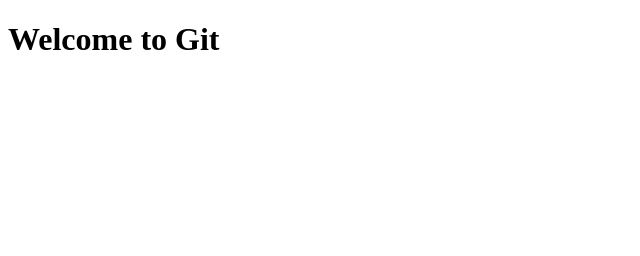
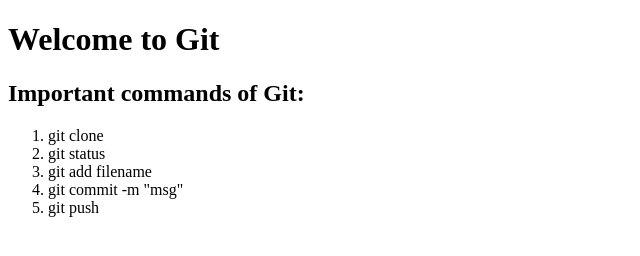
Before and after one commit to Harsh-Kanzariya/Demo-Project, a plain HTML site: page index.html in a window 1280 px wide. Shown: the whole page, without its empty margins (0-640 px from the left). Drawn offline with Linux system fonts and the light colour scheme.

Commit message:
Add new content file

```diff
--- a/index.html
+++ b/index.html
@@ -7,5 +7,13 @@
 </head>
 <body>
     <h1>Welcome to Git</h1>
+    <h2>Important commands of Git:</h2>
+    <ol>
+        <li>git clone</li>
+        <li>git status</li>
+        <li>git add filename</li>
+        <li>git commit -m "msg"</li>
+        <li>git push</li>
+    </ol>
 </body>
 </html>
```
